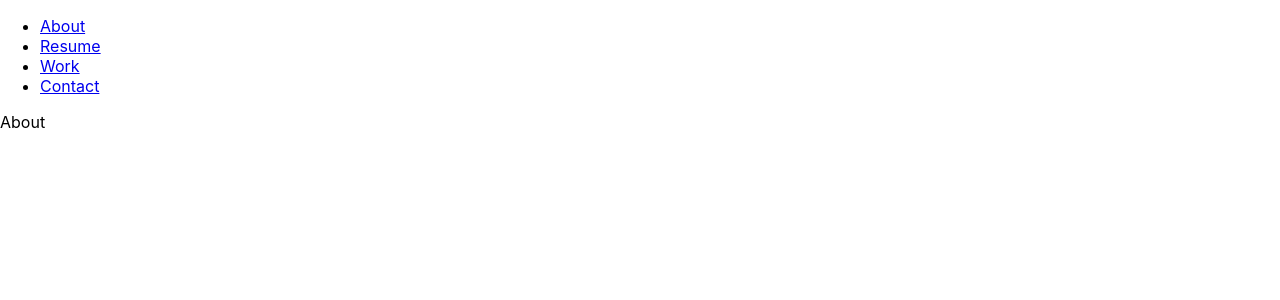
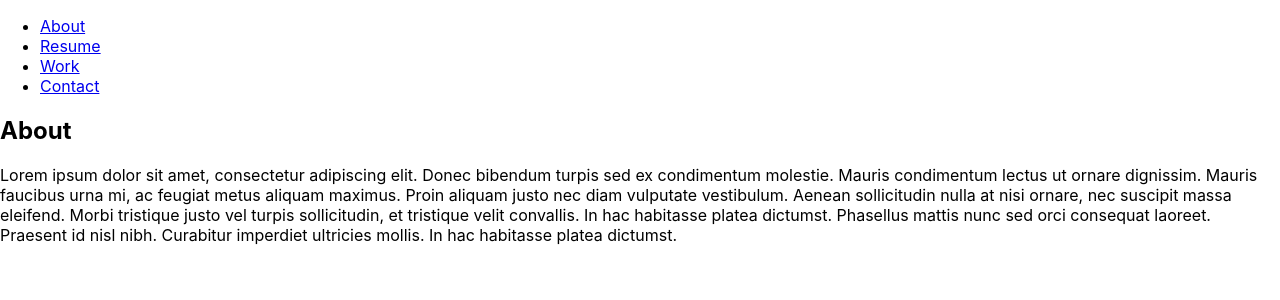
Before and after one commit to cphill11/react-portfolio, a React (Create React App) app: page / in a window 1280 px wide. Shown: the top 300 px of the page. Built offline with nearby package versions, Linux system fonts and the light colour scheme.

Commit message:
scaffold restructured

```diff
--- a/public/index.html
+++ b/public/index.html
@@ -24,7 +24,7 @@
       work correctly both with client-side routing and a non-root public URL.
       Learn how to configure a non-root public URL by running `npm run build`.
     -->
-    <title>React App</title>
+    <title>Criste Phillips, React Portfolio</title>
   </head>
   <body>
     <noscript>You need to enable JavaScript to run this app.</noscript>
--- a/src/components/About.js
+++ b/src/components/About.js
@@ -2,8 +2,20 @@ import React from 'react';
 
 function About () {
     return (
-        <section>
-                About
+        <section className="my-5">
+            <h1 id="about">About</h1>
+            {/* <img src={coverImage} className="my-2" style={{ width: "100%" }} alt="cover" /> */}
+      <div className="my-2">
+        <p>
+          Lorem ipsum dolor sit amet, consectetur adipiscing elit. Donec bibendum turpis sed ex
+          condimentum molestie. Mauris condimentum lectus ut ornare dignissim. Mauris faucibus urna
+          mi, ac feugiat metus aliquam maximus. Proin aliquam justo nec diam vulputate vestibulum.
+          Aenean sollicitudin nulla at nisi ornare, nec suscipit massa eleifend. Morbi tristique
+          justo vel turpis sollicitudin, et tristique velit convallis. In hac habitasse platea
+          dictumst. Phasellus mattis nunc sed orci consequat laoreet. Praesent id nisl nibh.
+          Curabitur imperdiet ultricies mollis. In hac habitasse platea dictumst.
+        </p>
+      </div>
         </section>
     );
 }
--- a/src/components/Contact.js
+++ b/src/components/Contact.js
@@ -8,4 +8,5 @@ function Contact () {
     );
 }
 
+
 export default Contact;
```
Also changed, not shown: src/components/Nav.js (added, +57 -0 lines), src/setupTests.js (deleted, +0 -5 lines), 1 other file (tests, documents, lock files or other folders).
